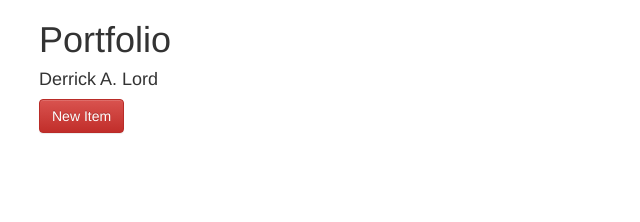
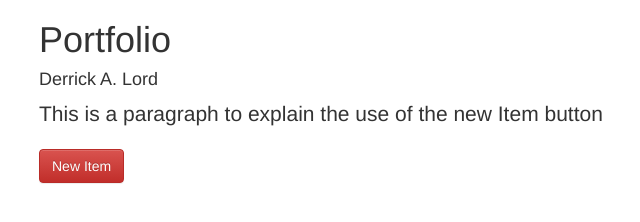
Before and after one commit to derricklord/derricklord.github.io, a plain HTML site: page index.html in a window 1280 px wide. Shown: the whole page, without its empty margins (16-656 px from the left). Drawn offline with nearby package versions, Linux system fonts and the light colour scheme.

Commit message:
Paragraph explanation

```diff
--- a/index.html
+++ b/index.html
@@ -18,6 +18,9 @@
 			</header>
 
 			<article class="row">
+			      <p class="lead">
+			        This is a paragraph to explain the use of the new Item button
+			      </p>
             <button class="btn btn-danger">New Item</button>
 			</article>
 
```
